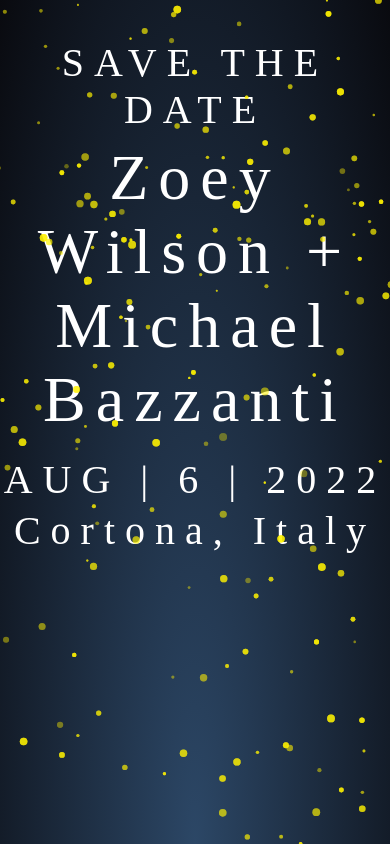
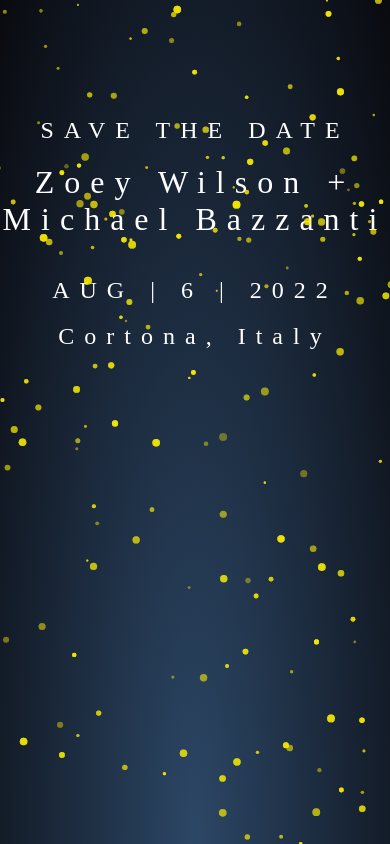
Before and after one commit to Bazzanti/MySite, a Next.js app: page /wedding in a window 390 px wide. Built offline with nearby package versions, Linux system fonts and the light colour scheme.

Commit message:
responsive

```diff
--- a/styles/wedding.module.scss
+++ b/styles/wedding.module.scss
@@ -1,3 +1,6 @@
+$small: 400px;
+$medium: 800px;
+
 .container {
     height: 100vh;
     background: radial-gradient(ellipse at bottom, #2c4766 0%, #090a0f 100%);
@@ -9,22 +12,34 @@
   color: #FFF;
   text-align: center;
   font-family: serif, sans-serif, arial;
-  font-weight: 300;
-  letter-spacing: 10px;
+  @media screen and (max-width: $small) {
+    margin: 30% 0 0 0;
+  }
+  @media screen and (min-width: $small) and (max-width: $medium) {
+    margin: 20% 0 0 0;
+  }
 }
 
 .maintitle {
   margin: 2% 0 5% 0;
   display: block;
-  font-weight: 300;
   font-size: 64px;
   letter-spacing: 10px;
+  @media screen and (max-width: $medium) {
+    margin: 5% 0 10% 0;
+    font-size: 32px;
+  }
+
 }
 
 .subtitle {
   margin: 0 0 1% 0;
   display: block;
-  font-weight: 0;
   font-size: 40px;
   letter-spacing: 10px;
+  @media screen and (max-width: $medium) {
+    margin: 0 0 5% 0;
+    font-size: 24px;
+  }
+
 }
```
